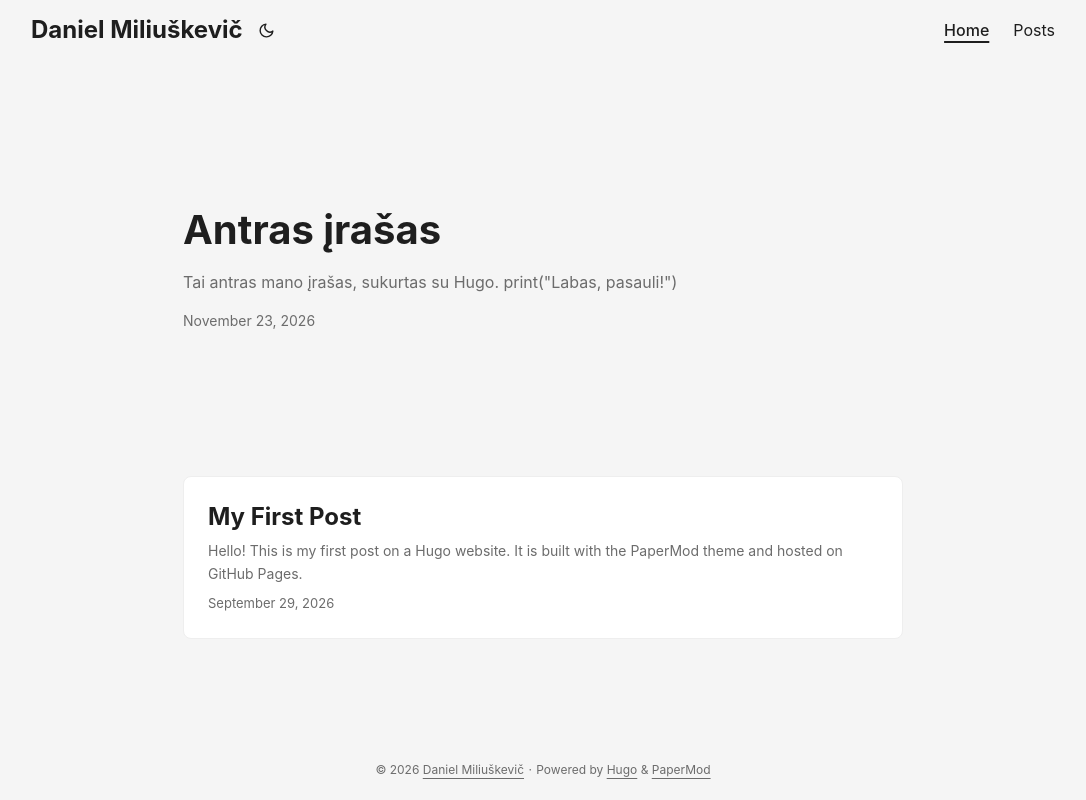
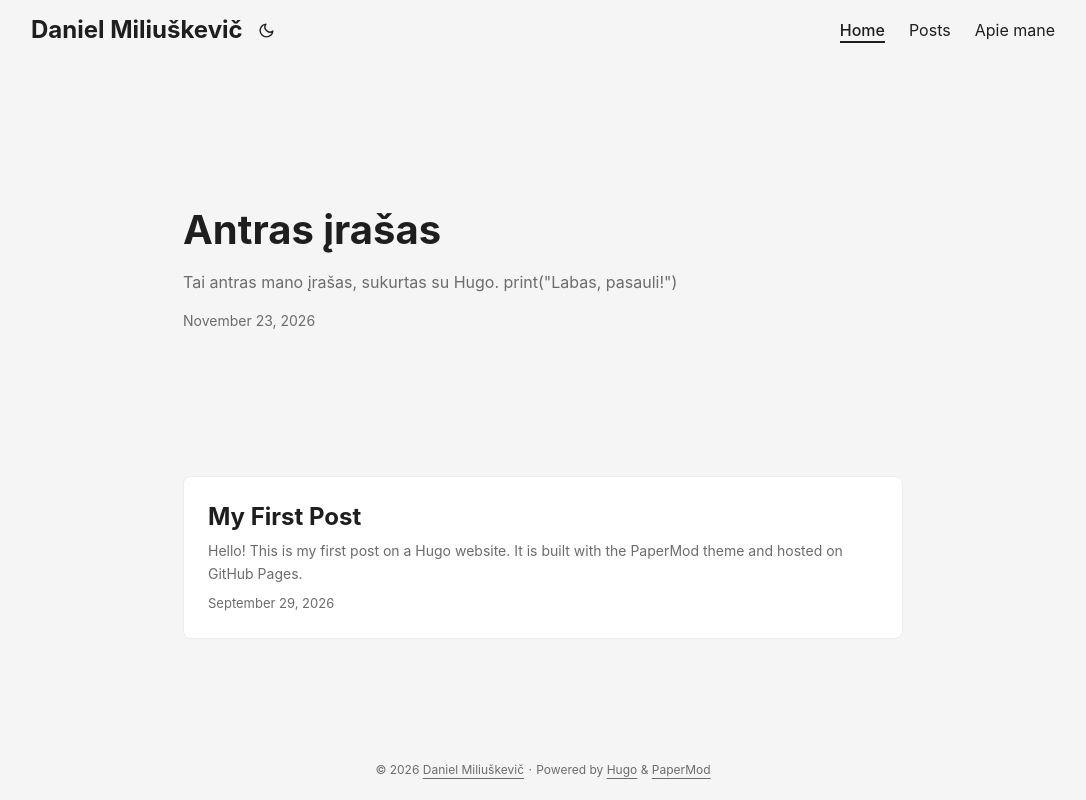
Before and after one commit to Jaunesnysis/jaunesnysis.github.io, a plain HTML site: page index.html in a window 1280 px wide. Shown: the whole page, without its empty margins (97-1183 px from the left). Drawn offline with Linux system fonts and the light colour scheme.

Commit message:
Meniu: Apie mane

```diff
--- a/index.html
+++ b/index.html
@@ -128,6 +128,11 @@
                     <span>Posts</span>
                 </a>
             </li>
+            <li>
+                <a href="https://jaunesnysis.github.io/apie/" title="Apie mane">
+                    <span>Apie mane</span>
+                </a>
+            </li>
         </ul>
     </nav>
 </header>
```
Also changed, not shown: 404.html (+5 -0 lines), apie/index.html (+5 -0 lines), categories/index.html (+5 -0 lines), posts/antras-irasas/index.html (+5 -0 lines), posts/first-post/index.html (+5 -0 lines), posts/index.html (+5 -0 lines), tags/index.html (+5 -0 lines).
